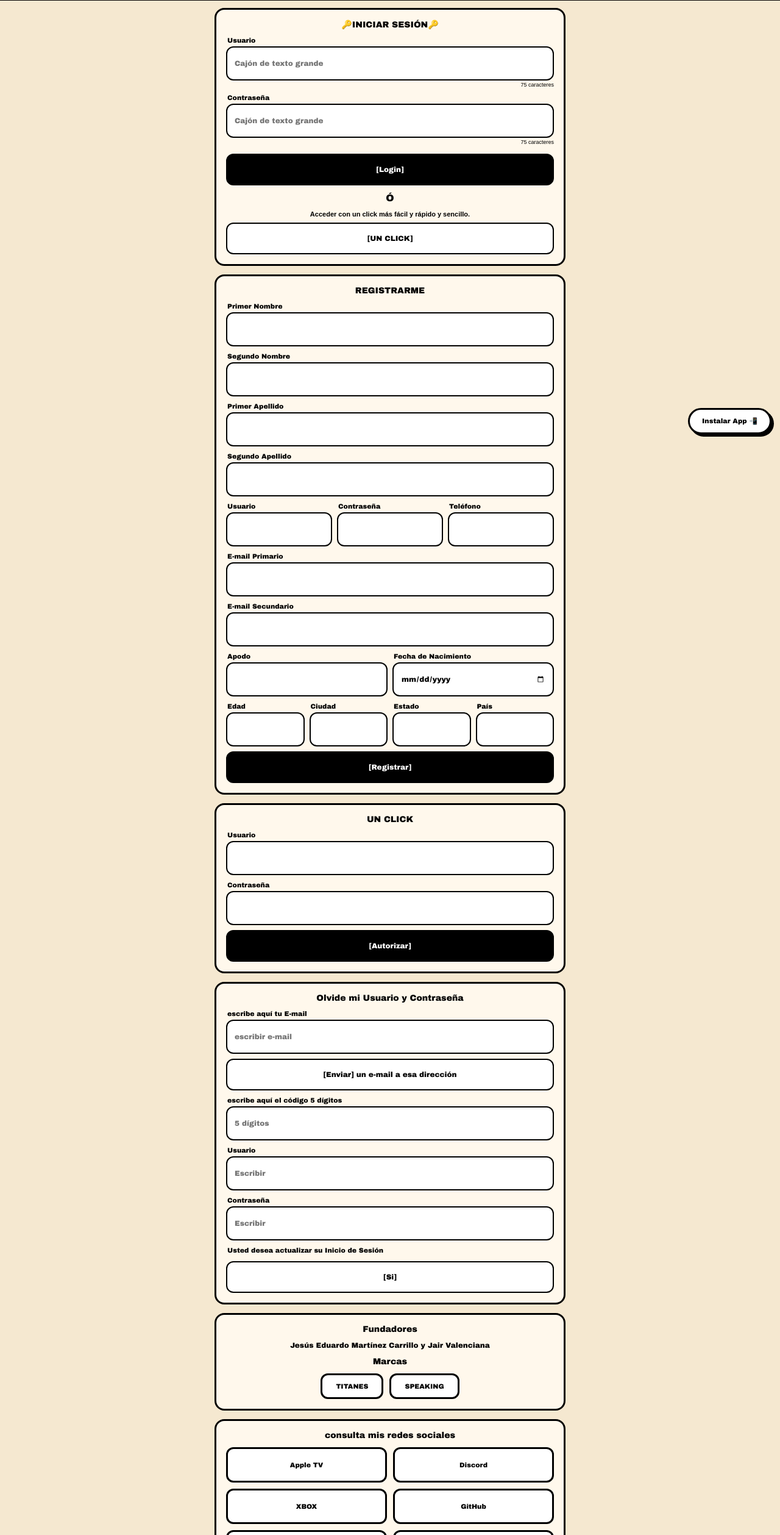
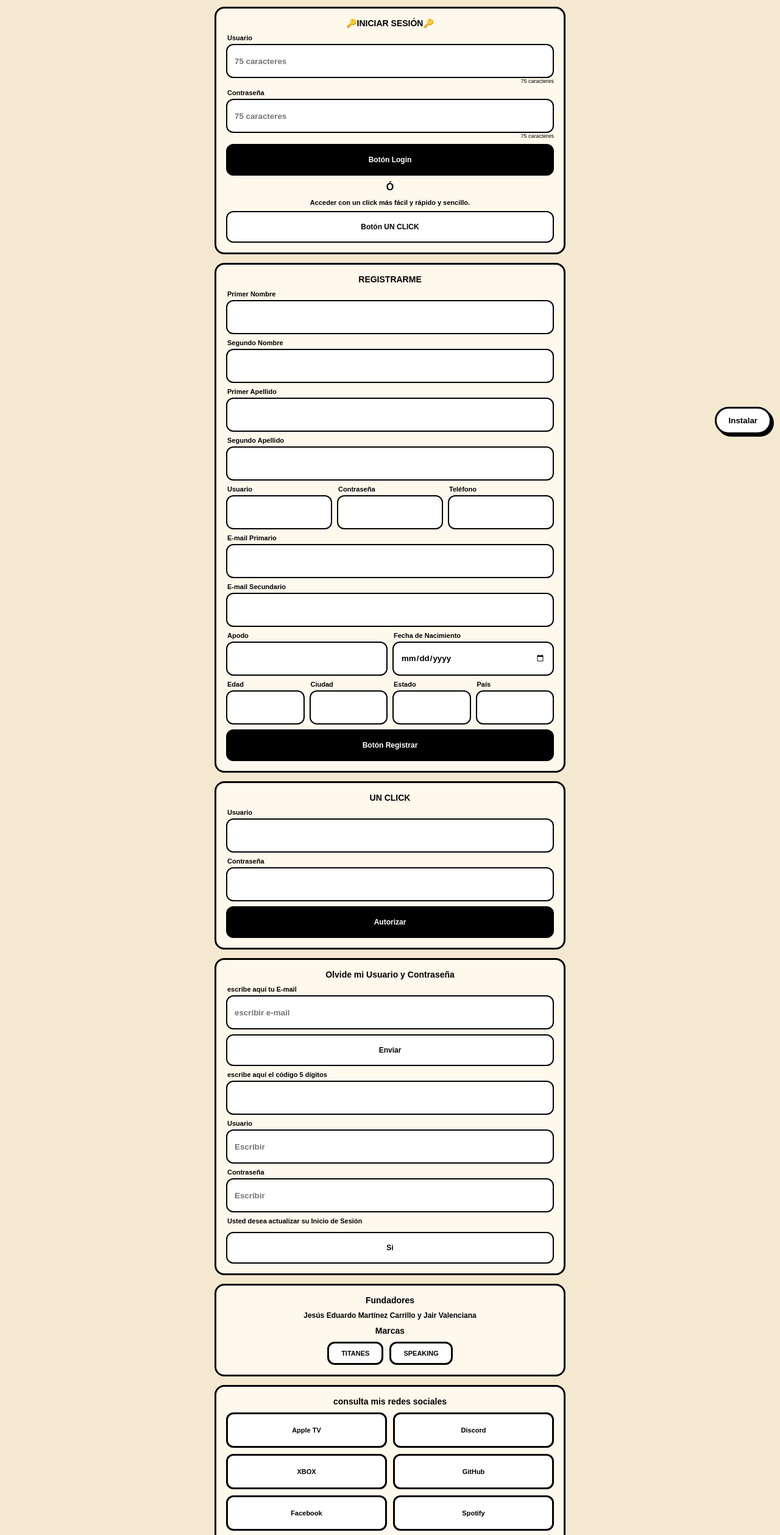
Before and after one commit to easportsfcmobile631-design/tierra-rosa, a plain HTML site: page index.html in a window 1280 px wide. Shown: the part 74-2591 px from the top of the page at 61% size. Drawn offline with Linux system fonts and the light colour scheme.

Commit message:
Update index.html

```diff
--- a/index.html
+++ b/index.html
@@ -8,114 +8,119 @@
 <link rel="manifest" href="./manifest.json">
 <meta name="theme-color" content="#F5E8D0">
 <style>
-:root{--beige:#F5E8D0;--crema:#FFF8EC;--blanco:#FFFFFF;--negro:#000000}
-*{margin:0;padding:0;box-sizing:border-box;font-family:Arial Black, Arial, sans-serif}
+:root{--beige:#F5E8D0;--crema:#FFF8EC;--blanco:#fff;--negro:#000}
+*{margin:0;padding:0;box-sizing:border-box;font-family:Arial, sans-serif}
 body{background:var(--beige);color:var(--negro)}
-.header{background:var(--crema);border-bottom:3px solid var(--negro);padding:12px;display:flex;gap:10px;align-items:center;position:sticky;top:0;z-index:10}
-.icon{width:48px;height:48px;border:2.5px solid var(--negro);border-radius:50%;overflow:hidden;background:var(--blanco)}
-.icon img{width:100%;height:100%;object-fit:cover}
+.top{background:var(--crema);border-bottom:3px solid var(--negro);padding:12px;display:flex;gap:10px;align-items:center;position:sticky;top:0;z-index:10}
+.ic{width:46px;height:46px;border:2.5px solid var(--negro);border-radius:50%;overflow:hidden;background:#fff}
+.ic img{width:100%;height:100%;object-fit:cover}
 .wrap{max-width:600px;margin:auto;padding:12px;padding-bottom:120px}
 .card{background:var(--crema);border:3px solid var(--negro);border-radius:16px;padding:16px;margin-bottom:14px}
-.titulo{font-size:14px;font-weight:900;text-align:center;color:var(--negro);margin-bottom:12px}
-.label{font-size:11px;font-weight:900;margin:10px 0 4px 2px;color:var(--negro)}
-.input-grande{width:100%;height:56px;border:2.5px solid var(--negro);background:var(--blanco);border-radius:12px;padding:0 12px;font-size:12px;font-weight:700}
-.hint{font-size:9px;text-align:right;margin:2px 0 6px;font-family:Arial}
+.tit{font-weight:900;font-size:14px;text-align:center;color:var(--negro);margin-bottom:10px}
+.label{font-weight:900;font-size:11px;margin:8px 0 4px 2px}
+.in{width:100%;height:56px;border:2.5px solid var(--negro);background:var(--blanco);border-radius:12px;padding:0 12px;font-weight:700}
+.hint{font-size:9px;text-align:right}
 .btn{width:100%;height:52px;border:2.5px solid var(--negro);background:var(--blanco);color:var(--negro);border-radius:12px;font-weight:900;font-size:12px;cursor:pointer;margin-top:8px}
 .btnNegro{background:var(--negro);color:var(--blanco)}
-.ok{display:none;margin-top:10px;background:#D4EDDA;border:2.5px solid #155724;color:#155724;border-radius:10px;padding:10px;font-size:11px;font-weight:900;text-align:center;font-family:Arial}
-.o{text-align:center;font-weight:900;margin:12px 0}
-.grid{ display:grid; grid-template-columns:1fr 1fr; gap:10px; margin-top:10px }
+.ok{display:none;margin-top:10px;background:#D4EDDA;border:2px solid #155724;color:#155724;border-radius:10px;padding:10px;font-size:11px;font-weight:900;text-align:center}
+.o{text-align:center;font-weight:900;margin:10px 0}
+.grid{display:grid;grid-template-columns:1fr 1fr;gap:10px}
 .btnApp{height:58px;border:3px solid var(--negro);background:var(--blanco);color:var(--negro);border-radius:12px;font-weight:900;font-size:11px;cursor:pointer}
-#installBtn{position:fixed;right:14px;bottom:14px;border:3px solid var(--negro);background:var(--blanco);color:var(--negro);border-radius:28px;padding:12px 20px;font-weight:900;font-size:11px;z-index:999;box-shadow:4px 4px 0 var(--negro)}
-#viewer{position:fixed;inset:0;background:var(--beige);z-index:2000;display:none;flex-direction:column}
-#vTop{background:var(--crema);border-bottom:3px solid var(--negro);padding:10px;display:flex;gap:8px;align-items:center}
-#vFrame{flex:1;border:0;background:#fff}
+#install{position:fixed;right:14px;bottom:14px;border:3px solid var(--negro);background:var(--blanco);color:var(--negro);border-radius:28px;padding:12px 20px;font-weight:900;z-index:99;box-shadow:4px 4px 0 var(--negro)}
+#view{position:fixed;inset:0;background:var(--beige);z-index:200;display:none;flex-direction:column}
+#vTop{background:var(--crema);border-bottom:3px solid var(--negro);padding:10px;display:flex;gap:8px}
+#vFrame{flex:1;border:0}
 </style>
 </head>
 <body>
-<div class="header"><div class="icon"><img src="./icon-19.jpg"></div><b>TierraRosa</b></div>
+<div class="top"><div class="ic"><img src="./icon-19.jpg"></div><b>TierraRosa</b></div>
 <div class="wrap">
 
 <div class="card">
-<div class="titulo">🔑INICIAR SESIÓN🔑</div>
-<div class="label">Usuario</div><input class="input-grande" id="loginUser" maxlength="75" placeholder="Cajón de texto grande"><div class="hint">75 caracteres</div>
-<div class="label">Contraseña</div><input class="input-grande" id="loginPass" type="password" maxlength="75" placeholder="Cajón de texto grande"><div class="hint">75 caracteres</div>
-<button class="btn btnNegro" onclick="hacerLogin()">[Login]</button>
+<div class="tit">🔑INICIAR SESIÓN🔑</div>
+<div class="label">Usuario</div><input class="in" id="loginUser" maxlength="75" placeholder="75 caracteres"><div class="hint">75 caracteres</div>
+<div class="label">Contraseña</div><input class="in" id="loginPass" type="password" maxlength="75" placeholder="75 caracteres"><div class="hint">75 caracteres</div>
+<button class="btn btnNegro" onclick="irTienda('Login')">Botón Login</button>
 <div class="o">Ó</div>
-<div style="font-size:11px;font-weight:900;text-align:center;font-family:Arial">Acceder con un click más fácil y rápido y sencillo.</div>
-<button class="btn" onclick="document.getElementById('secUnClick').scrollIntoView({behavior:'smooth'})">[UN CLICK]</button>
+<div style="font-size:11px;font-weight:900;text-align:center">Acceder con un click más fácil y rápido y sencillo.</div>
+<button class="btn" onclick="irTienda('Un Click')">Botón UN CLICK</button>
 </div>
 
 <div class="card">
-<div class="titulo">REGISTRARME</div>
-<div class="label">Primer Nombre</div><input class="input-grande" id="pNombre">
-<div class="label">Segundo Nombre</div><input class="input-grande" id="sNombre">
-<div class="label">Primer Apellido</div><input class="input-grande" id="pApellido">
-<div class="label">Segundo Apellido</div><input class="input-grande" id="sApellido">
-<div style="display:flex;gap:8px"><div style="flex:1"><div class="label">Usuario</div><input class="input-grande" id="rUser"></div><div style="flex:1"><div class="label">Contraseña</div><input class="input-grande" id="rPass" type="password"></div><div style="flex:1"><div class="label">Teléfono</div><input class="input-grande" id="rTel"></div></div>
-<div class="label">E-mail Primario</div><input class="input-grande" id="email1">
-<div class="label">E-mail Secundario</div><input class="input-grande" id="email2">
-<div style="display:flex;gap:8px"><div style="flex:1"><div class="label">Apodo</div><input class="input-grande" id="apodo"></div><div style="flex:1"><div class="label">Fecha de Nacimiento</div><input class="input-grande" id="fn" type="date"></div></div>
-<div style="display:flex;gap:8px"><div style="flex:1"><div class="label">Edad</div><input class="input-grande" id="edad"></div><div style="flex:1"><div class="label">Ciudad</div><input class="input-grande" id="ciudad"></div><div style="flex:1"><div class="label">Estado</div><input class="input-grande" id="estado"></div><div style="flex:1"><div class="label">País</div><input class="input-grande" id="pais"></div></div>
-<button class="btn btnNegro" onclick="registrar()">[Registrar]</button>
+<div class="tit">REGISTRARME</div>
+<div class="label">Primer Nombre</div><input class="in" id="p1">
+<div class="label">Segundo Nombre</div><input class="in" id="p2">
+<div class="label">Primer Apellido</div><input class="in" id="a1">
+<div class="label">Segundo Apellido</div><input class="in" id="a2">
+<div style="display:flex;gap:8px"><div style="flex:1"><div class="label">Usuario</div><input class="in" id="rUser"></div><div style="flex:1"><div class="label">Contraseña</div><input class="in" id="rPass" type="password"></div><div style="flex:1"><div class="label">Teléfono</div><input class="in" id="rTel"></div></div>
+<div class="label">E-mail Primario</div><input class="in" id="e1">
+<div class="label">E-mail Secundario</div><input class="in" id="e2">
+<div style="display:flex;gap:8px"><div style="flex:1"><div class="label">Apodo</div><input class="in" id="apodo"></div><div style="flex:1"><div class="label">Fecha de Nacimiento</div><input class="in" id="fn" type="date"></div></div>
+<div style="display:flex;gap:8px"><div style="flex:1"><div class="label">Edad</div><input class="in" id="edad"></div><div style="flex:1"><div class="label">Ciudad</div><input class="in" id="ciu"></div><div style="flex:1"><div class="label">Estado</div><input class="in" id="est"></div><div style="flex:1"><div class="label">País</div><input class="in" id="pais"></div></div>
+<button class="btn btnNegro" onclick="registrar()">Botón Registrar</button>
 <div id="okReg" class="ok">Su información se ha guardado con registro exitoso.</div>
 </div>
 
-<div class="card" id="secUnClick">
-<div class="titulo">UN CLICK</div>
-<div class="label">Usuario</div><input class="input-grande" id="ucUser">
-<div class="label">Contraseña</div><input class="input-grande" id="ucPass" type="password">
-<button class="btn btnNegro" onclick="autorizar()">[Autorizar]</button>
-<div id="okUnClick" class="ok">Se Autorizó el acceso con *Un Click* con que usted iniciara sesión más fácil y rápido.</div>
+<div class="card" id="unClickSec">
+<div class="tit">UN CLICK</div>
+<div class="label">Usuario</div><input class="in" id="ucUser">
+<div class="label">Contraseña</div><input class="in" id="ucPass" type="password">
+<button class="btn btnNegro" onclick="autorizar()">Autorizar</button>
+<div id="okUn" class="ok">Se Autorizó el acceso con *Un Click* con que usted iniciara sesión más fácil y rápido.</div>
 </div>
 
 <div class="card">
-<div class="titulo">Olvide mi Usuario y Contraseña</div>
-<div class="label">escribe aquí tu E-mail</div><input class="input-grande" id="olvEmail" placeholder="escribir e-mail">
-<button class="btn" onclick="enviarCodigo()">[Enviar] un e-mail a esa dirección</button>
-<div class="label">escribe aquí el código 5 dígitos</div><input class="input-grande" id="codigo" maxlength="5" placeholder="5 dígitos">
-<div class="label">Usuario</div><input class="input-grande" id="newUser" placeholder="Escribir">
-<div class="label">Contraseña</div><input class="input-grande" id="newPass" type="password" placeholder="Escribir">
-<div class="label">Usted desea actualizar su Inicio de Sesión</div><button class="btn" onclick="actualizar()">[Si]</button>
+<div class="tit">Olvide mi Usuario y Contraseña</div>
+<div class="label">escribe aquí tu E-mail</div><input class="in" id="olvMail" placeholder="escribir e-mail">
+<button class="btn" onclick="enviar()">Enviar</button>
+<div class="label">escribe aquí el código 5 dígitos</div><input class="in" id="cod" maxlength="5">
+<div class="label">Usuario</div><input class="in" id="newU" placeholder="Escribir">
+<div class="label">Contraseña</div><input class="in" id="newP" type="password" placeholder="Escribir">
+<div class="label">Usted desea actualizar su Inicio de Sesión</div><button class="btn" onclick="actualizar()">Si</button>
 <div id="okAct" class="ok">Actualización con Éxito.</div>
 </div>
 
 <div class="card">
-<div class="titulo">Fundadores</div><div style="text-align:center;font-size:12px;font-weight:900">Jesús Eduardo Martínez Carrillo y Jair Valenciana</div>
-<div class="titulo" style="margin-top:12px">Marcas</div><div style="display:flex;gap:10px;justify-content:center"><div class="btnApp" style="padding:12px 22px;height:auto">TITANES</div><div class="btnApp" style="padding:12px 22px;height:auto">SPEAKING</div></div>
+<div class="tit">Fundadores</div><div style="text-align:center;font-weight:900;font-size:12px">Jesús Eduardo Martínez Carrillo y Jair Valenciana</div>
+<div class="tit" style="margin-top:10px">Marcas</div><div style="display:flex;gap:10px;justify-content:center"><div class="btnApp" style="padding:10px 20px;height:auto">TITANES</div><div class="btnApp" style="padding:10px 20px;height:auto">SPEAKING</div></div>
 </div>
 
 <div class="card">
-<div class="titulo">consulta mis redes sociales</div>
-<div class="grid" id="gridRedes"></div>
+<div class="tit">consulta mis redes sociales</div>
+<div class="grid" id="grid"></div>
 </div>
 
 <div class="card">
-<div class="titulo">Mi Correo Electrónico personal</div><div style="text-align:center;font-size:12px;font-weight:900;font-family:Arial">easportsfcmobile631@gmail.com</div>
-<div class="titulo" style="margin-top:10px">Contacto</div><div style="text-align:center;font-size:12px;font-weight:900">+52 867 164 0906<br>+52 81 1722-7500</div>
+<div class="tit">Mi Correo Electrónico personal</div><div style="text-align:center;font-weight:900;font-size:12px">easportsfcmobile631@gmail.com</div>
+<div class="tit" style="margin-top:8px">Contacto</div><div style="text-align:center;font-weight:900">867 164 0906<br>81 1722-7500</div>
 </div>
 
 </div>
 
-<button id="installBtn">Instalar App 📲</button>
-<div id="viewer"><div id="vTop"><button class="btnApp" style="height:38px;padding:0 14px" onclick="document.getElementById('viewer').style.display='none'">← Regresar</button><b id="vTit" style="flex:1;font-size:11px;overflow:hidden"></b><button class="btnApp" style="height:38px;padding:0 14px" onclick="window.open(curUrl,'_blank')">Abrir ↗</button></div><iframe id="vFrame"></iframe></div>
+<button id="install">Instalar</button>
+<div id="view"><div id="vTop"><button class="btnApp" style="height:36px;padding:0 12px" onclick="view.style.display='none'">← Regresar</button><b id="vTit" style="flex:1;font-size:11px"></b><button class="btnApp" style="height:36px;padding:0 12px" onclick="window.open(cur,'_blank')">Abrir ↗</button></div><iframe id="vFrame"></iframe></div>
 
 <script>
-let curUrl="",deferredPrompt;
+let cur="",deferredPrompt;
 window.addEventListener('beforeinstallprompt',e=>{e.preventDefault();deferredPrompt=e;});
-document.getElementById('installBtn').onclick=async()=>{if(deferredPrompt){deferredPrompt.prompt();await deferredPrompt.userChoice;deferredPrompt=null;document.getElementById('installBtn').innerText='INSTALADO ✅'}else{alert('TierraRosa: Chrome > ⋮ > Instalar app');}};
+install.onclick=async()=>{if(deferredPrompt){deferredPrompt.prompt();await deferredPrompt.userChoice;install.textContent='INSTALADO ✅'}else{alert('Instalar: Chrome > ⋮ > Instalar app');}};
 
-function hacerLogin(){if(!loginUser.value||!loginPass.value){alert('Llena Usuario y Contraseña');return;}localStorage.setItem('login',JSON.stringify({u:loginUser.value}));alert('Bienvenido '+loginUser.value);}
-function registrar(){if(!pNombre.value||!rUser.value){alert('Llena Primer Nombre y Usuario');return;}localStorage.setItem('registro',JSON.stringify({pNombre:pNombre.value,sNombre:sNombre.value}));document.getElementById('okReg').style.display='block';}
-function autorizar(){if(!ucUser.value||!ucPass.value){alert('Llena Usuario y Contraseña');return;}localStorage.setItem('unClick',JSON.stringify({u:ucUser.value}));document.getElementById('okUnClick').style.display='block';}
-function enviarCodigo(){if(!olvEmail.value){alert('Escribe E-mail');return;}const c=Math.floor(10000+Math.random()*90000);localStorage.setItem('cod',c);alert('Código enviado a '+olvEmail.value+': '+c+' (simulado)');}
-function actualizar(){if(codigo.value!=localStorage.getItem('cod')){alert('Código 5 dígitos incorrecto. Primero da Enviar');return;}document.getElementById('okAct').style.display='block';localStorage.setItem('login',JSON.stringify({u:newUser.value,p:newPass.value}));}
+function irTienda(tipo){
+ const u=loginUser.value||document.getElementById('rUser').value||ucUser.value;
+ if(!u && tipo==='Login'){alert('Escribe Usuario');return;}
+ localStorage.setItem('sesion','ok');
+ location.href='./tienda.html';
+}
+function registrar(){if(!p1.value||!rUser.value){alert('Llena Primer Nombre y Usuario');return;}document.getElementById('okReg').style.display='block';localStorage.setItem('registro','ok');}
+function autorizar(){document.getElementById('okUn').style.display='block';localStorage.setItem('unClick','ok');setTimeout(()=>location.href='./tienda.html',800);}
+function enviar(){const c=Math.floor(10000+Math.random()*90000);localStorage.setItem('cod',c);alert('Código: '+c+' enviado a '+olvMail.value);}
+function actualizar(){if(cod.value!=localStorage.getItem('cod')){alert('Código incorrecto');return;}document.getElementById('okAct').style.display='block';}
 
-const LINKS={
-"Apple TV":"https://www.apple.com/mx/apple-tv/","Discord":"https://discord.com/","XBOX":"https://www.xbox.com/es-MX/","GitHub":"https://github.com/easportsfcmobile631-design","Facebook":"https://www.facebook.com/share/18fACYD7pv/","Spotify":"https://open.spotify.com/user/31eunzqjk2nf7g7ly3bmokfejt6y?si=Wg_BRZOMSvWzPEOXbfNjhA&utm_source=copy-link","YouTube":"https://youtube.com/@fcmobileeasports-g7o?si=CMYiPa05uA0GuSIY","Twitch":"https://www.twitch.tv/easportsfcmobile631?sr=a","X":"https://x.com/eduardomar47137?s=09","WhatsApp":"https://whatsapp.com/channel/0029VbANeL93gvWas25UGH3B","Telegram":"https://t.me/Nadia98968999","Instagram":"https://www.instagram.com/zuzukieduardomartinez","Copa Fácil":"https://copafacil.com/-4y21q","Messenger":"https://m.me/zusuki.eduardo.martinez","Wenbsites.co.in":"https://websites.co.in/refer/749809","Steam":"https://steamcommunity.com/profiles/76561199837311518/","Bluesky":"https://bsky.app/profile/jemart03.bsky.social","Threads":"https://www.threads.com/@zuzukieduardomartinez","Tik Tok":"https://www.tiktok.com/@rebelde.de.corazn5","Acode":"https://acode.app/profile","Render":"https://dashboard.render.com/","Netlify":"https://app.netlify.com/teams/easportsfcmobile631-design/projects","Vercel":"https://vercel.com/martineztitanjesuseduardo","Snapchat":"https://www.snapchat.com/add/fcmobileeaspo26","Duolingo":"https://www.duolingo.com/profile/EduardoMar383499?via=share_profile_link","Websites":"https://websites.co.in/refer/749809"
+const L={
+"Apple TV":"https://www.apple.com/mx/apple-tv/","Discord":"https://discord.com/","XBOX":"https://www.xbox.com/es-MX/","GitHub":"https://github.com/easportsfcmobile631-design","Facebook":"https://www.facebook.com/share/18fACYD7pv/","Spotify":"https://open.spotify.com/user/31eunzqjk2nf7g7ly3bmokfejt6y","YouTube":"https://youtube.com/@fcmobileeasports-g7o","Twitch":"https://www.twitch.tv/easportsfcmobile631","X":"https://x.com/eduardomar47137","WhatsApp":"https://whatsapp.com/channel/0029VbANeL93gvWas25UGH3B","Telegram":"https://t.me/Nadia98968999","Instagram":"https://www.instagram.com/zuzukieduardomartinez","Copa Fácil":"https://copafacil.com/-4y21q","Messenger":"https://m.me/zusuki.eduardo.martinez","Wenbsites.co.in":"https://websites.co.in/refer/749809","Steam":"https://steamcommunity.com/profiles/76561199837311518/","Bluesky":"https://bsky.app/profile/jemart03.bsky.social","Threads":"https://www.threads.com/@zuzukieduardomartinez","Tik Tok":"https://www.tiktok.com/@rebelde.de.corazn5","Acode":"https://acode.app/profile","Render":"https://dashboard.render.com/","Netlify":"https://app.netlify.com/teams/easportsfcmobile631-design/projects","Vercel":"https://vercel.com/martineztitanjesuseduardo","Snapchat":"https://www.snapchat.com/add/fcmobileeaspo26","Duolingo":"https://www.duolingo.com/profile/EduardoMar383499","Websites":"https://websites.co.in/refer/749809"
 };
-const grid=document.getElementById('gridRedes');
-Object.keys(LINKS).forEach(n=>{let b=document.createElement('button');b.className='btnApp';b.textContent=n;b.onclick=()=>{curUrl=LINKS[n];document.getElementById('vTit').textContent=n;document.getElementById('vFrame').src=curUrl;document.getElementById('viewer').style.display='flex';};grid.appendChild(b);});
+const grid=document.getElementById('grid');
+Object.keys(L).forEach(n=>{let b=document.createElement('button');b.className='btnApp';b.textContent=n;b.onclick=()=>{cur=L[n];vTit.textContent=n;vFrame.src=cur;view.style.display='flex';};grid.appendChild(b);});
 </script>
 </body>
-    </html>
+                                                                                                                                                                            </html>
```
